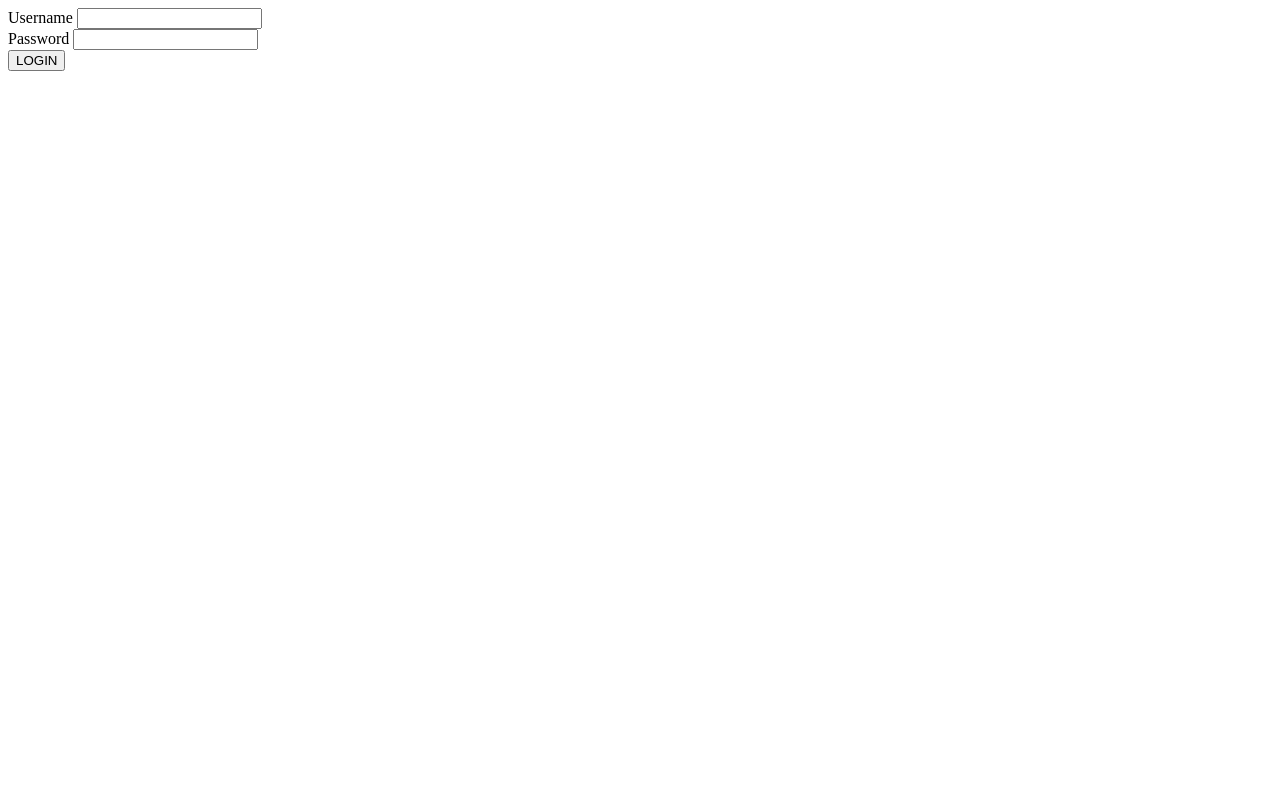
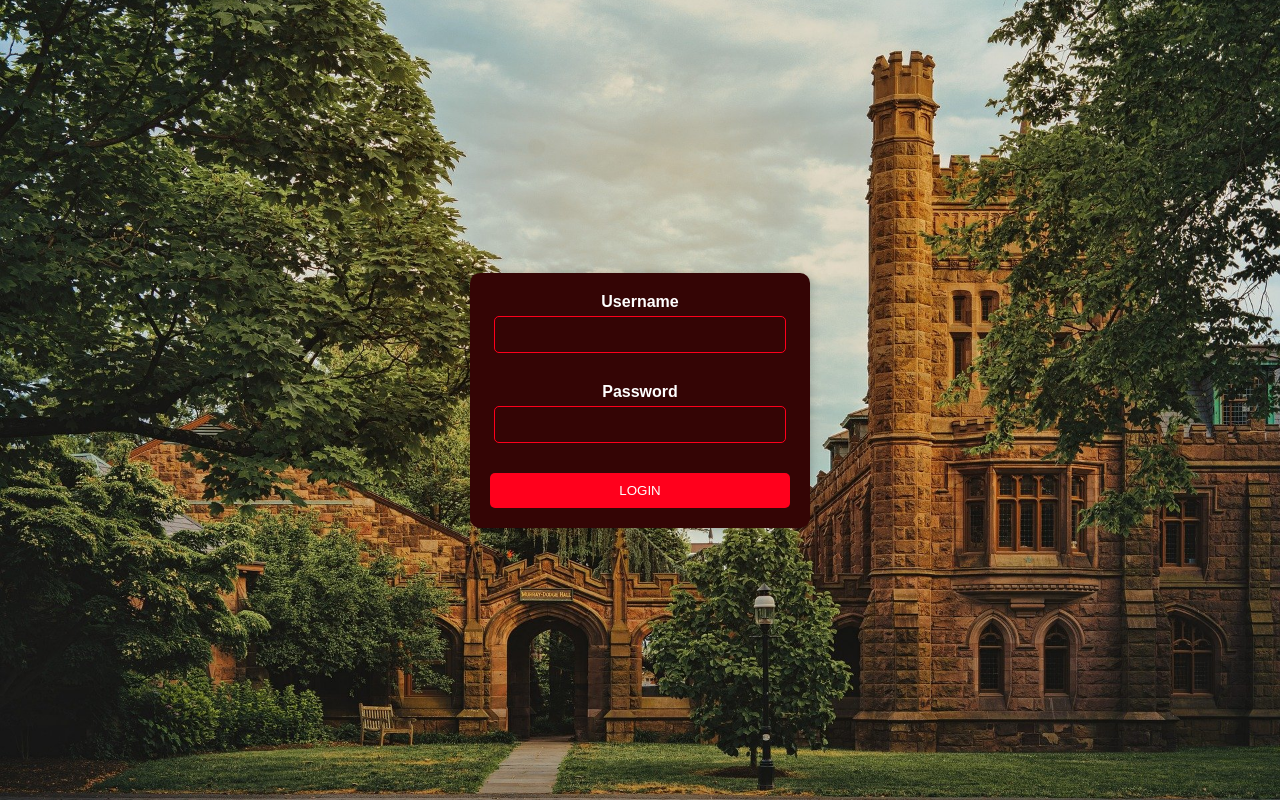
Before and after one commit to megaOctav/websitemega, a plain HTML site: page login.html in a window 1280 px wide. Drawn offline with Linux system fonts and the light colour scheme.

Commit message:
commit login

```diff
--- a/css/login.css
+++ b/css/login.css
@@ -0,0 +1,61 @@
+body {
+    font-family: Arial, sans-serif;
+    background: linear-gradient(to bottom, #340505, #FF001C);
+    background-image: url('hbg.jpg');
+    background-position: center;
+    background-size: cover;
+    height: 100vh;
+    margin: 0;
+    display: flex;
+    justify-content: center;
+    align-items: center;
+    color: white;
+}
+
+#loginForm {
+    width: 300px;
+    padding: 20px;
+    background-color: #340505;
+    border-radius: 10px;
+    box-shadow: 0px 0px 10px rgba(0, 0, 0, 0.2);
+    text-align: center;
+}
+
+#loginForm div {
+    margin-bottom: 15px;
+}
+
+#loginForm label {
+    justify-content: center;
+    display: block;
+    margin-bottom: 5px;
+    font-weight: bold;
+    text-align: center;
+    color: white;
+}
+
+#loginForm input[type="text"],
+#loginForm input[type="password"] {
+    width: 90%;
+    padding: 10px;
+    margin-bottom: 15px;
+    border: 1px solid #FF001C;
+    border-radius: 5px;
+    background-color: #340505;
+    color: white;
+}
+
+#loginForm button {
+    width: 100%;
+    padding: 10px;
+    background-color: #FF001C;
+    color: white;
+    border: none;
+    border-radius: 5px;
+    cursor: pointer;
+}
+
+#loginForm button:hover {
+    background-color: #340505;
+    color: #FF001C;
+}
--- a/login.html
+++ b/login.html
@@ -3,6 +3,7 @@
 <head>
     <meta charset="UTF-8">
     <meta name="viewport" content="width=device-width, initial-scale=1.0">
+    <link rel="stylesheet" href="css/login.css">
     <title>Login</title>
 </head>
 <body>
```
Also changed, not shown: css/hbg.jpg (added).
